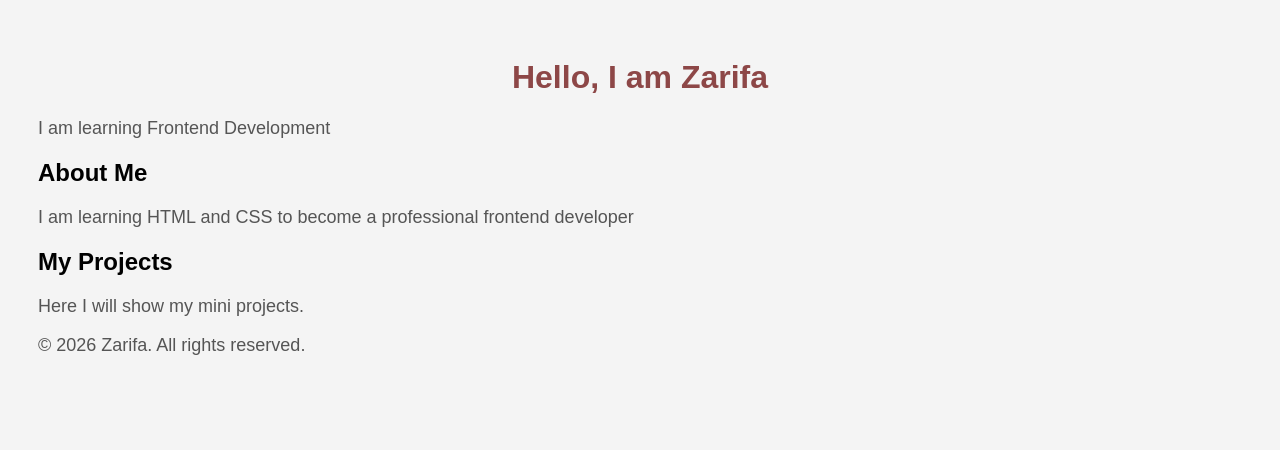
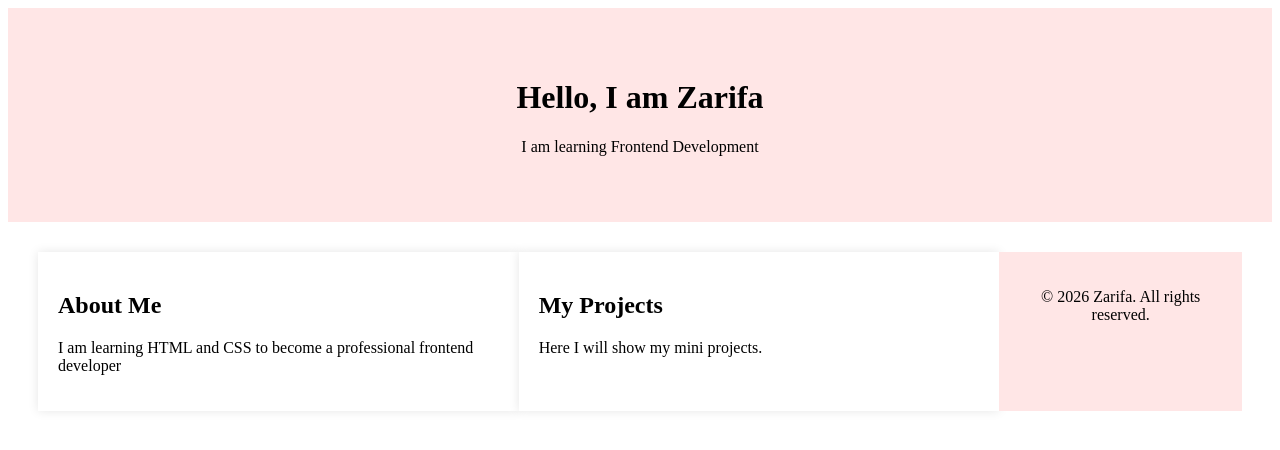
Before and after one commit to zarifatb-15/zarifawebsite, a plain HTML site: page index.html in a window 1280 px wide. Drawn offline with Linux system fonts and the light colour scheme.

Commit message:
change css file

```diff
--- a/style.css
+++ b/style.css
@@ -1,13 +1,21 @@
-body{
-    background-color: #f4f4f4;
-    font-family: Arial, sans-serif;
-    padding: 30px;
+header{
+    text-align: center;
+    padding: 50px;
+    background-color: #ffe6e6;
 }
-h1{
-    color: #8d4747;
+main{
+    display : flex;
+   justify-content: space-around;
+   padding:30px;
+}
+section{
+    background-color: #fff;
+    padding: 20px;
+    width: 40%;
+    box-shadow: 0 0 10px rgba(0, 0, 0, 0.1);
+}
+footer{
     text-align: center;
+    padding: 20px;
+    background-color: #ffe6e6;
 }
-p{
-    color: #555;
-    font-size: 18px;
-}
```
Also changed, not shown: index.html (+0 -1 lines).
